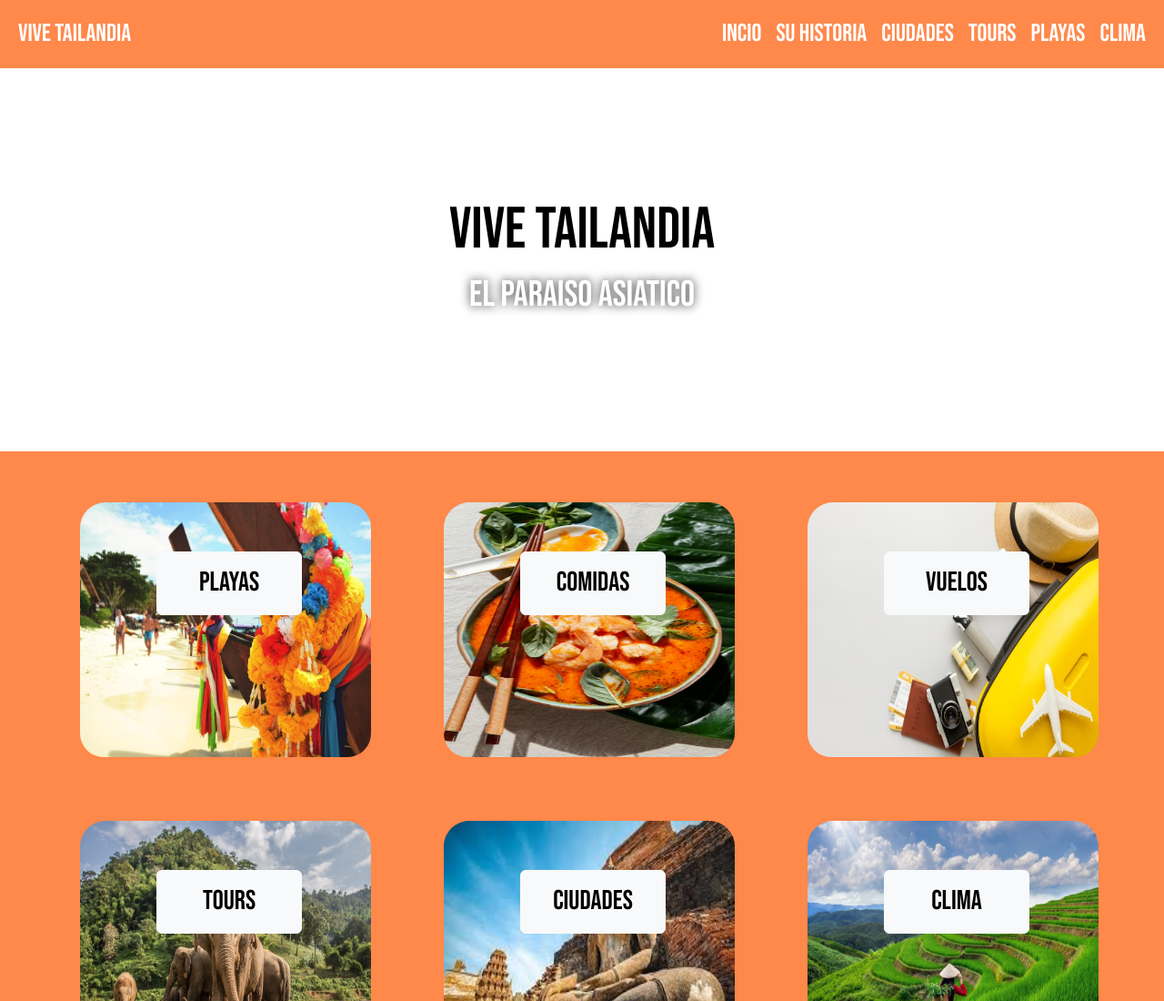
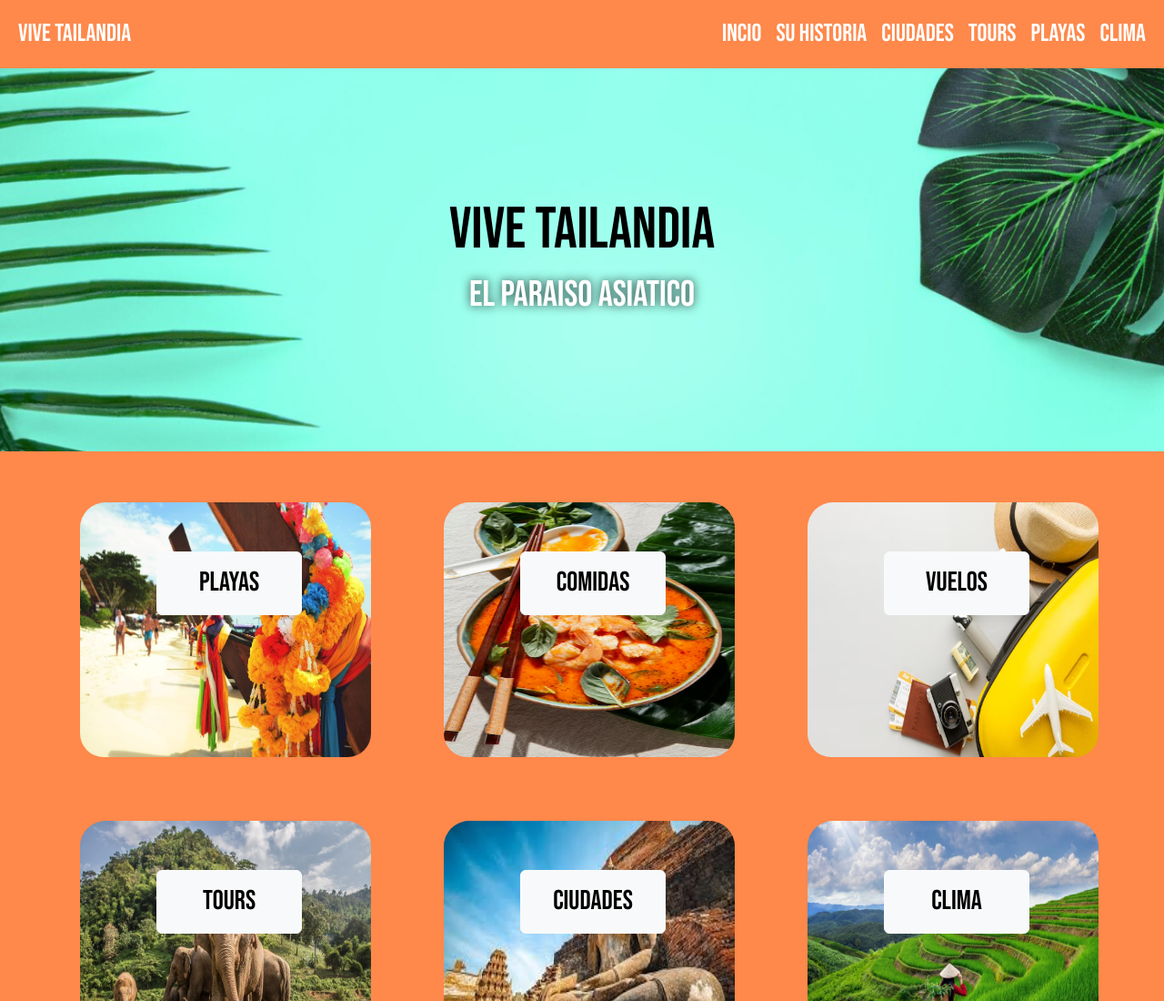
Before and after one commit to Barbygodoy/PreEntrega2Godoy, a plain HTML site: page index.html in a window 1280 px wide. Shown: the top 1100 px of the page at 91% size. Drawn offline with nearby package versions, Linux system fonts and the light colour scheme; the site is published under a folder, as on GitHub Pages, so addresses that start at the root find nothing.

Commit message:
banner modificacion

```diff
--- a/sass/partials/_index.scss
+++ b/sass/partials/_index.scss
@@ -2,7 +2,7 @@
 /*banner*/
 
 .banner{
-    background-image: url(/imagenes/2023-08-11.png);
+    background-image: url(../imagenes/2023-08-11.png);
     background-size: cover;
     background-position:top;
     color: black;
```
Also changed, not shown: css/estilos.css, 1 other file.
